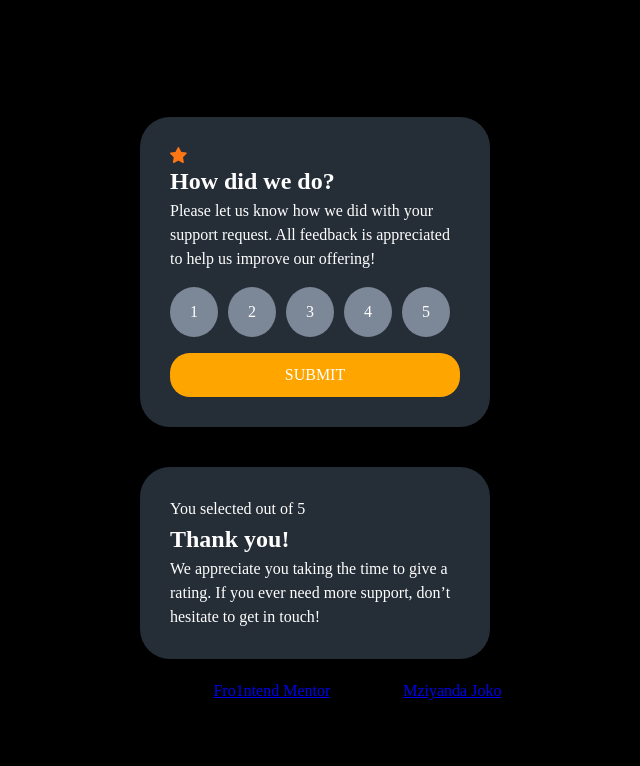
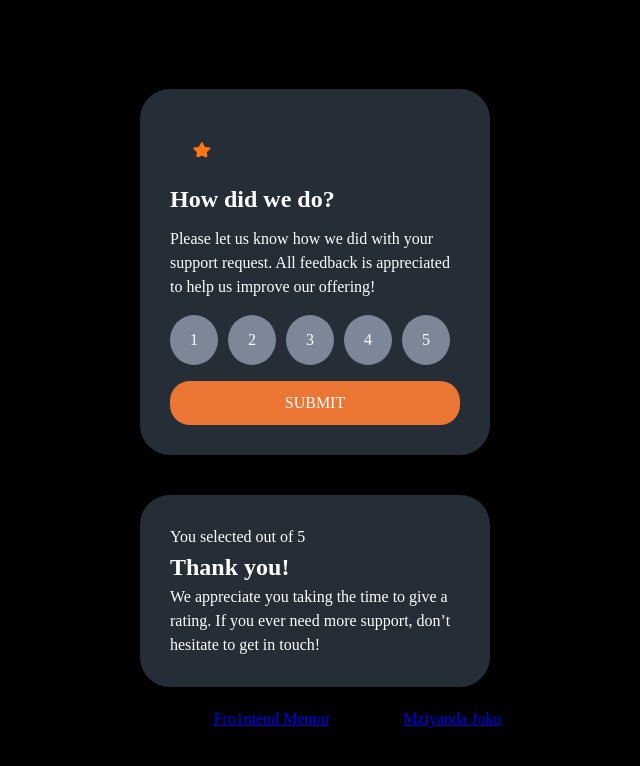
Before and after one commit to mziyandajoko/interactive-rating-component-main, a website: page index.html in a window 1280 px wide. Shown: the whole page, without its empty margins (325-965 px from the left). Drawn offline with Linux system fonts and the light colour scheme.

Commit message:
adds card styling

```diff
--- a/index.html
+++ b/index.html
@@ -27,11 +27,12 @@
 
   <!-- Rating state start -->
 
-    <section class="card card_red">
-      <img class="circle" src="images/icon-star.svg" alt="icon-star">
-      <h1>
+    <section class="card">
+      <span class="circle">
+        <img class="star_icon" src="images/icon-star.svg" alt="icon-star">
+      </span>
+      <h1 class="card_title">
         How did we do?
-
       </h1>
       <p>
         Please let us know how we did with your support request. All feedback is appreciated
@@ -59,7 +60,7 @@
   </section>
   <div class="attribution">
     Challenge by <a href="https://www.frontendmentor.io?ref=challenge" target="_blank">Fro1ntend Mentor</a>.
-    Coded by <a href="#">Mziyanda Joko</a>.
+    Coded by <a href="https://github.com/mziyandajoko">Mziyanda Joko</a>.
   </div>
 
 </body>
--- a/src/styles/_card.scss
+++ b/src/styles/_card.scss
@@ -37,3 +37,24 @@
       background-color: var(--clr-light-Grey);
     }
   }
+
+  // card icon_star
+
+  .star_icon{
+    padding-bottom: 15px;
+    height: 20%;
+    width: 20%;
+    border-radius: 50%;
+    padding: 15px;
+    margin: 3px;
+    justify-content: center;
+    align-items: center;
+    background-color: var(--clr-light-Grey);
+    padding: 20px;
+  }
+
+  // card title
+
+  .card_title{
+    padding-bottom: 10px;
+  }
--- a/src/styles/_circle.scss
+++ b/src/styles/_circle.scss
@@ -1,5 +1,4 @@
 .circle{
-  background-color: brown;
   border-radius: 50%;
   padding: 15px;
   margin: 3px;
--- a/src/styles/_resets.scss
+++ b/src/styles/_resets.scss
@@ -8,7 +8,7 @@
   --clr-Medium-Grey: hsl(216, 12%, 54%);
   --clr-Dark-Blue: hsl(213, 19%, 18%);
   --clr-Very-Dark-Blue: hsl(216, 12%, 8%);
-  --clr-Orange: orange;
+  --clr-Orange: hsl(22, 82%, 56%);
   --clr-black: hsl(0, 0%, 0%, 1);
 
 }
```
Also changed, not shown: src/styles/index.css, 1 other file.
